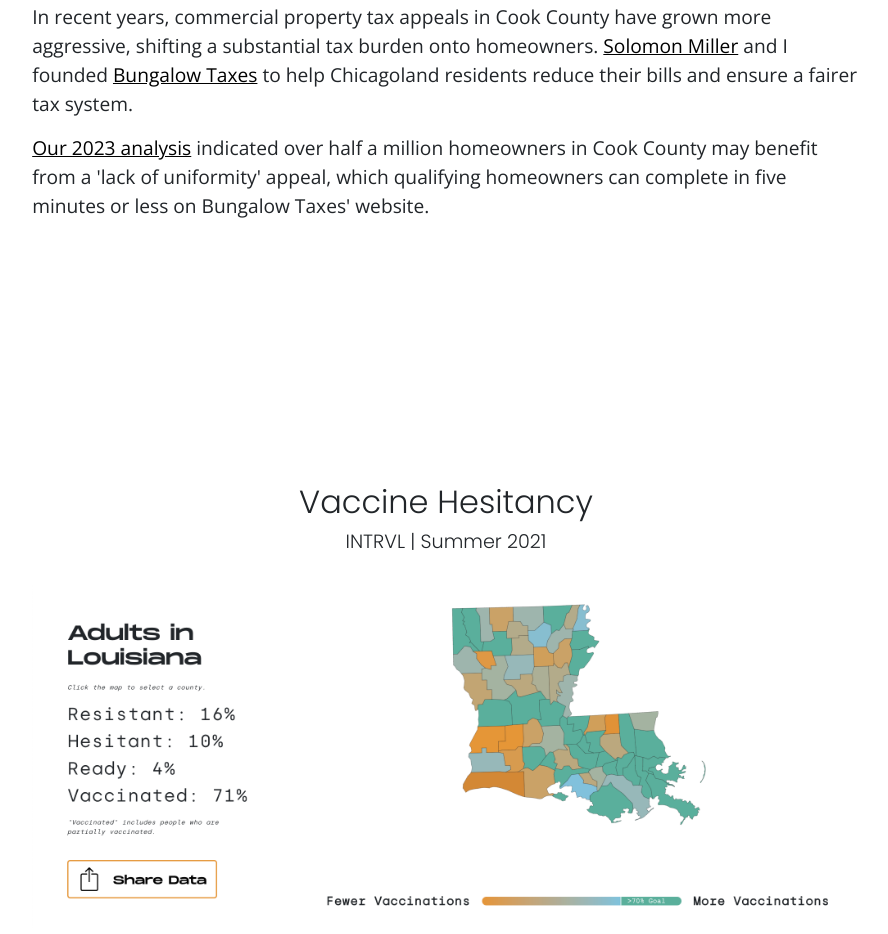
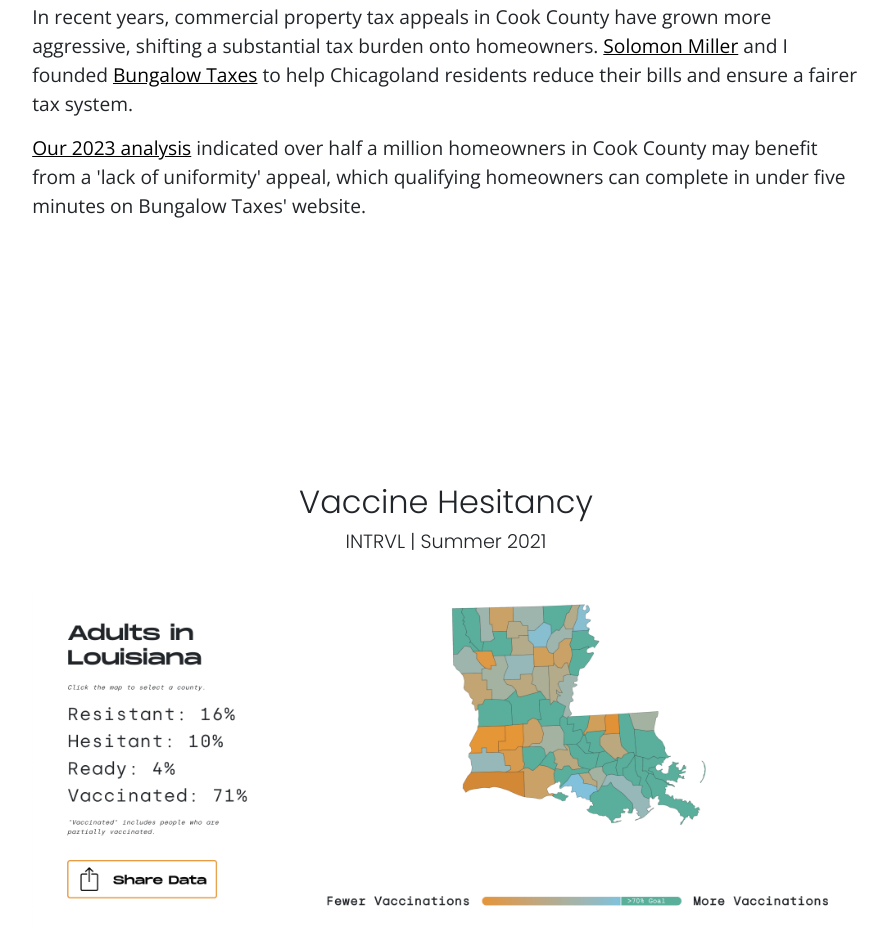
Before and after one commit to joewlos/joewlos.github.io, a plain HTML site: page index.html in a window 1280 px wide. Shown: the part 1777-2711 px from the top of the page, without its empty margins (194-1082 px from the left). Drawn offline with nearby package versions, Linux system fonts and the light colour scheme.

Commit message:
Resume Update

```diff
--- a/index.html
+++ b/index.html
@@ -152,7 +152,7 @@
                     <p class='content-text mb-4 mb-md-0'>
                         <a href="https://bungalowtaxes.com/cook-county" target="_blank">Our 2023 analysis</a> indicated
                         over half a million homeowners in Cook County may benefit from a 'lack of uniformity' appeal,
-                        which qualifying homeowners can complete in five minutes or less on Bungalow Taxes' website.
+                        which qualifying homeowners can complete in under five minutes on Bungalow Taxes' website.
                     </p>
                 </div>
             </div>
```
Also changed, not shown: 1 other file.
